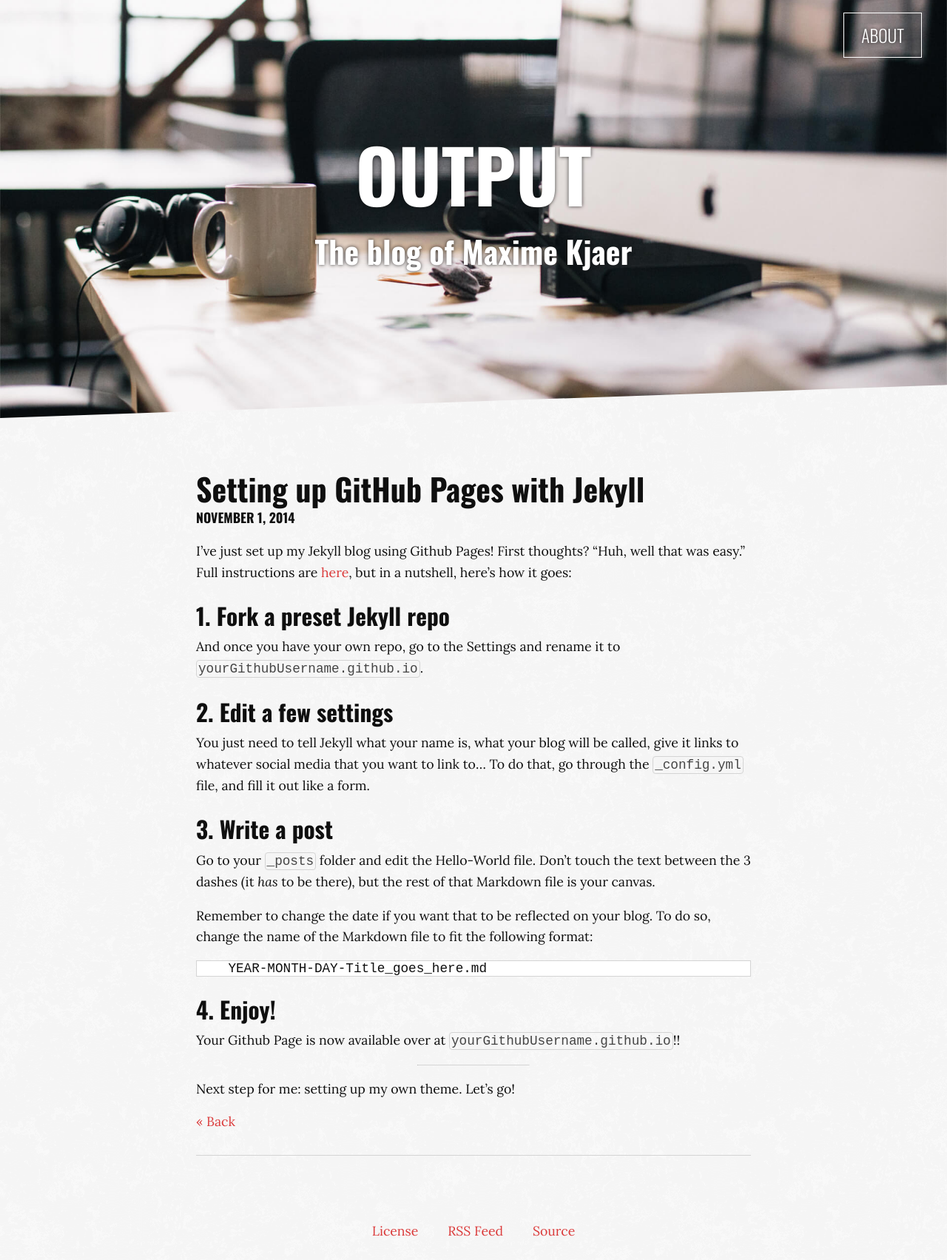
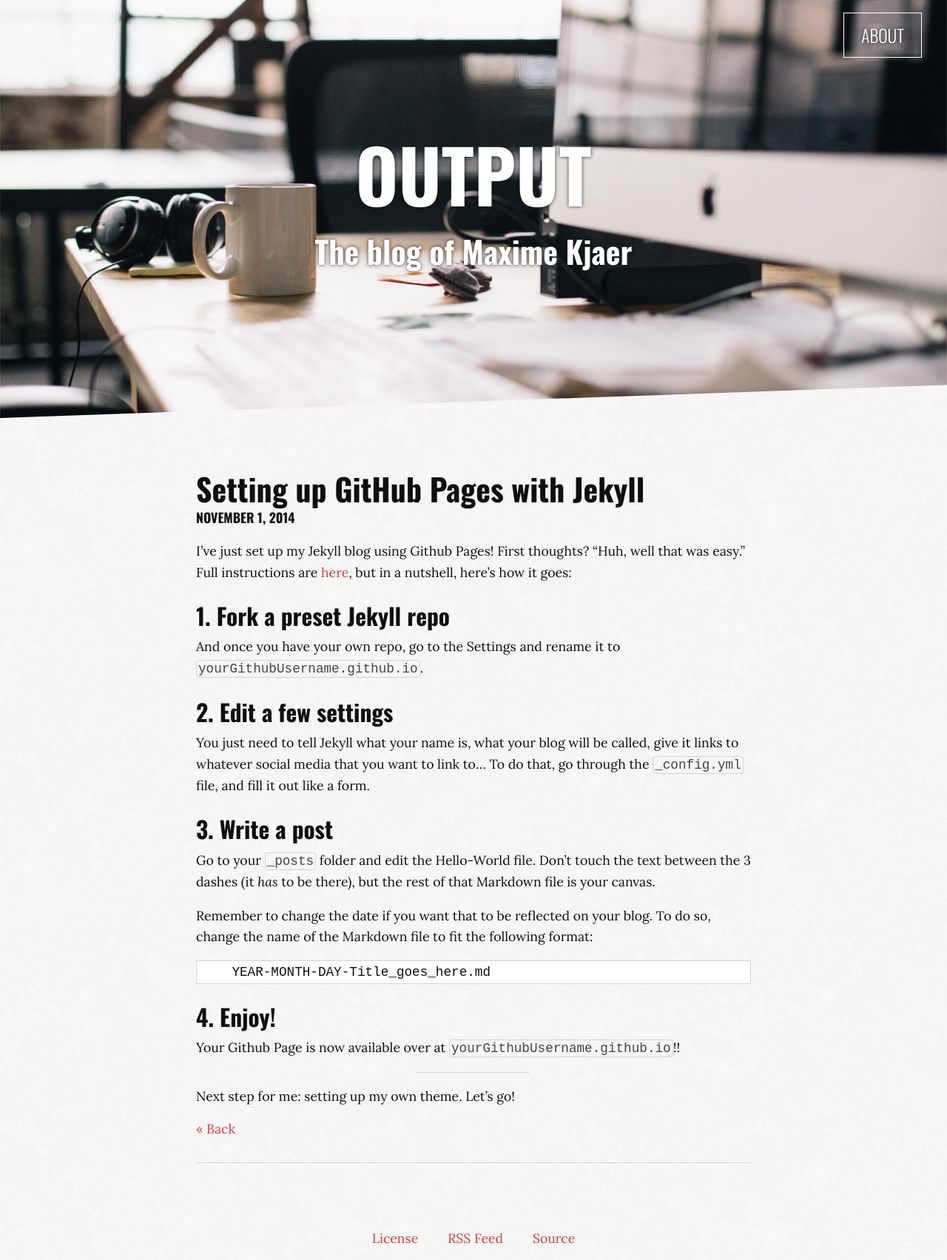
Before and after one commit to MaximeKjaer/kjaer.io, a Jekyll site: the page built from _posts/2014-11-01-hello-world.md, in a window 1280 px wide. Shown: the whole page at 74% size. Built offline with Jekyll 4.4.1, drawn with Linux system fonts in a browser that asks for light colours; comment, search, counter and statistics services are not loaded.

Commit message:
Add correct padding to code without linenos

```diff
--- a/_sass/partials/_code.scss
+++ b/_sass/partials/_code.scss
@@ -5,15 +5,15 @@
 //
 //---------------------------
 
+$code-default_padding: 5px;
+
 .lineno {
 	display: inline-block;
-	padding: 5px;
-	margin-right: 5px;
 
 	color: #ccc;
 }
 
-.gutter {
+.gutter { // The parent of the linenos.
 	@include user-select(none);
 	@include selection {
 		background-color: transparent;
@@ -29,23 +29,27 @@
 	background-color: $white;
 	border: 1px solid $light-grey;
 
-	pre, code {
+	pre {
 		margin: 0;
 		padding: 0;
 	}
 
-	> pre > code {
+	> pre > code { // The whole block, including linenos if any
 		display: block;
+
+		padding: $code-default_padding; // add the default padding around the code...
+
 		white-space: pre;
 		overflow-x: auto;
 		word-wrap: normal;
 
-		.code {
+		.code { // If using linenos, this is the code.
 			border-left: 1px solid #ccc;
 			width: 100%;
 		}
 
-		table, tr, td, th {
+		table, tr, td, th { // If using linenos, this is the container of linenos *and* code.
+			margin: -1 * $code-default_padding; // ... but remove the default padding if we're using linenos.
 			border: 0;
 			background-color: $white;
 		}
```
